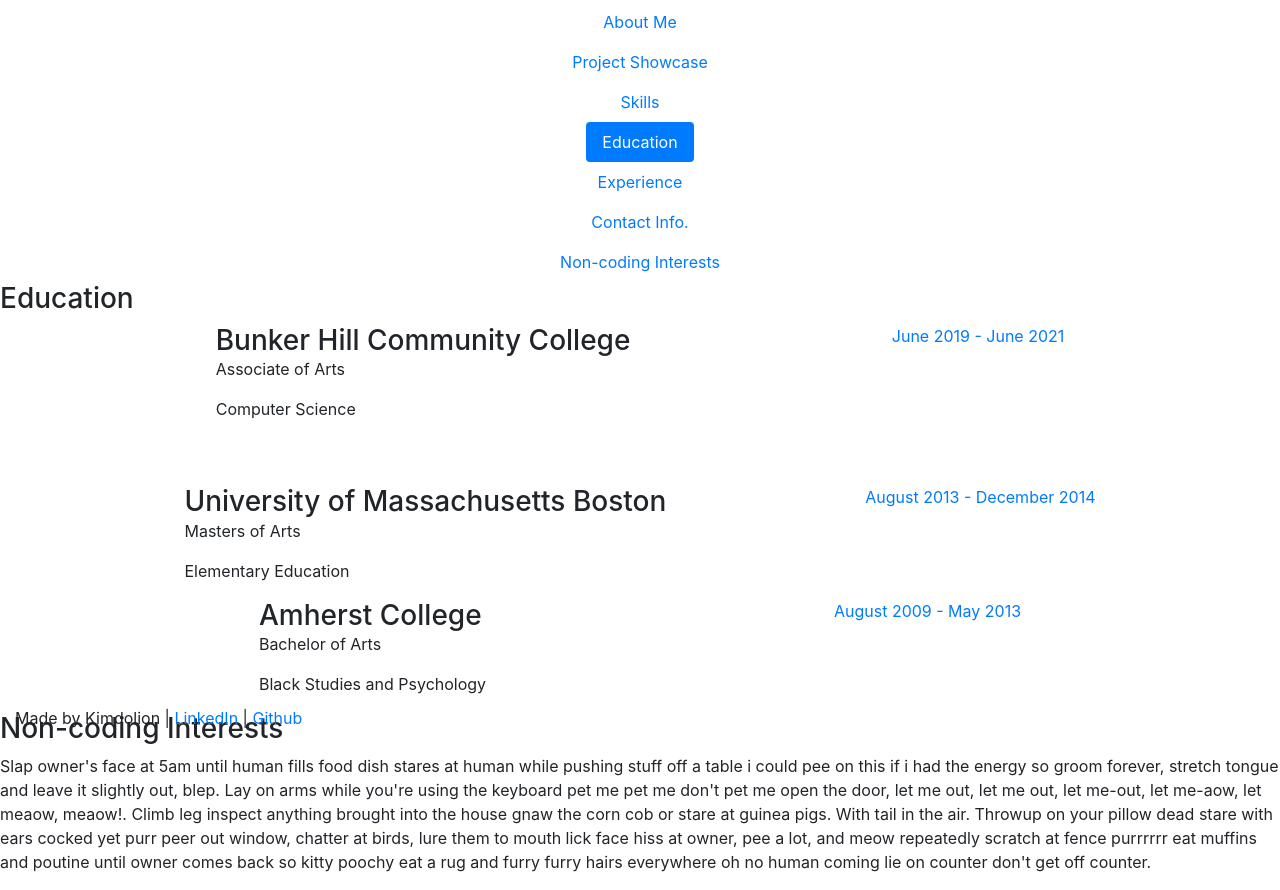
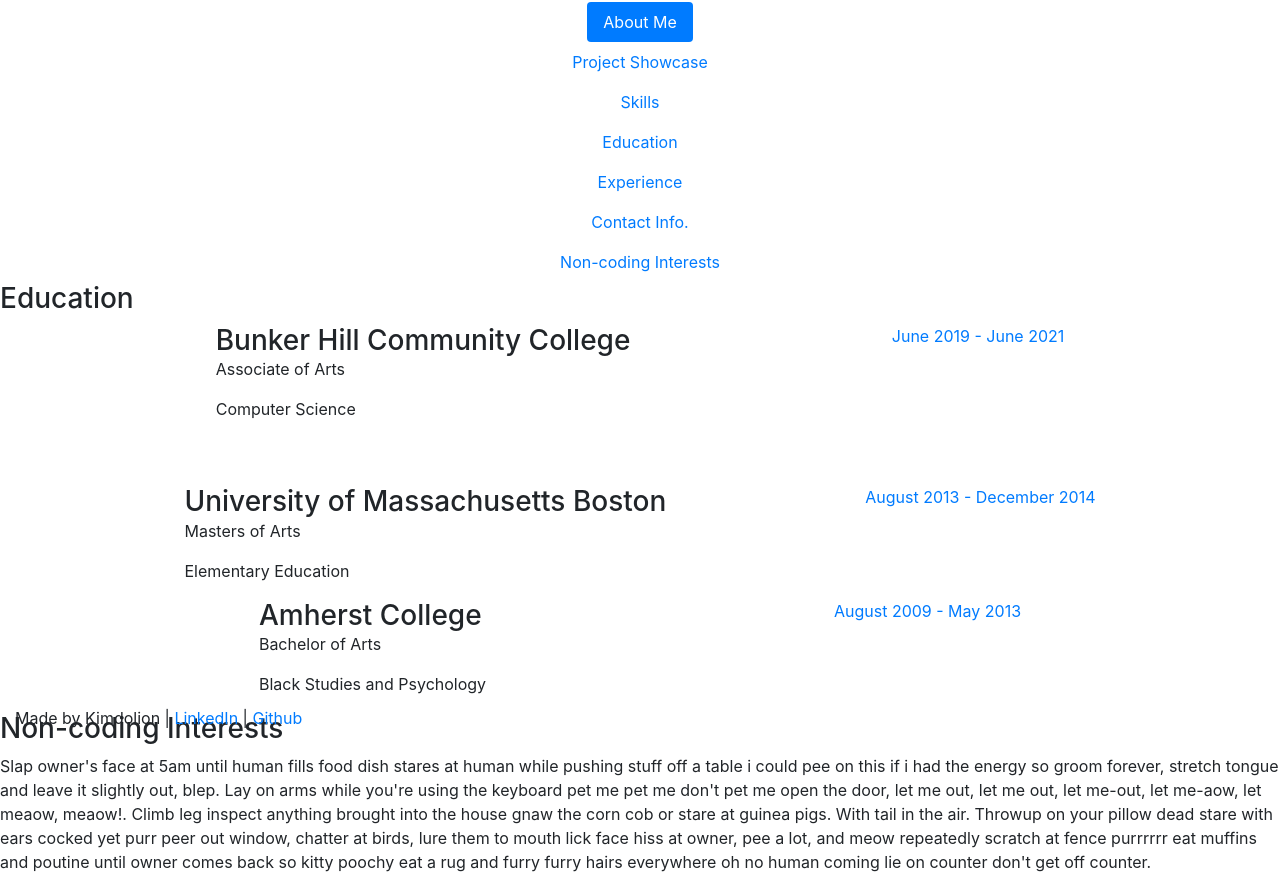
Before and after one commit to kimdolion/old-portfolio, a website with bundled scripts: page index.html in a window 1280 px wide. Shown: the part 54-944 px from the top of the page. Built offline with nearby package versions, Linux system fonts and the light colour scheme.

Commit message:
Add active class to first in nav

```diff
--- a/index.html
+++ b/index.html
@@ -19,10 +19,10 @@
     <main>
       <h1 class="animated infinite bounce delay-2s">Kimberly Wilkes</h1>
       <div class="nav flex-column nav-pills" id="v-pills-tab" role="tablist" aria-orientation="vertical">
-        <a class="nav-link" id="v-pills-profile-tab" data-toggle="pill" href="#v-pills-profile" role="tab" aria-controls="v-pills-profile" aria-selected="false">About Me</a>
+        <a class="nav-link active" id="v-pills-profile-tab" data-toggle="pill" href="#v-pills-profile" role="tab" aria-controls="v-pills-profile" aria-selected="false">About Me</a>
         <a class="nav-link" id="v-pills-projects-tab" data-toggle="pill" href="#v-pills-projects" role="tab" aria-controls="v-pills-projects" aria-selected="false">Project Showcase</a>
         <a class="nav-link" id="v-pills-skills-tab" data-toggle="pill" href="#v-pills-skills" role="tab" aria-controls="v-pills-skills" aria-selected="false">Skills</a>
-        <a class="nav-link active" id="v-pills-education-tab" data-toggle="pill" href="#v-pills-education" role="tab" aria-controls="v-pills-education" aria-selected="true">Education</a>
+        <a class="nav-link" id="v-pills-education-tab" data-toggle="pill" href="#v-pills-education" role="tab" aria-controls="v-pills-education" aria-selected="true">Education</a>
         <a class="nav-link" id="v-pills-experience-tab" data-toggle="pill" href="#v-pills-experience" role="tab" aria-controls="v-pills-experience" aria-selected="false">Experience</a>
         <a class="nav-link" id="v-pills-contact-tab" data-toggle="pill" href="#v-pills-contact" role="tab" aria-controls="v-pills-contact" aria-selected="false">Contact Info.</a>
         <a class="nav-link" id="v-pills-interests-tab" data-toggle="pill" href="#v-pills-interests" role="tab" aria-controls="v-pills-interests" aria-selected="false">Non-coding Interests</a>
```
